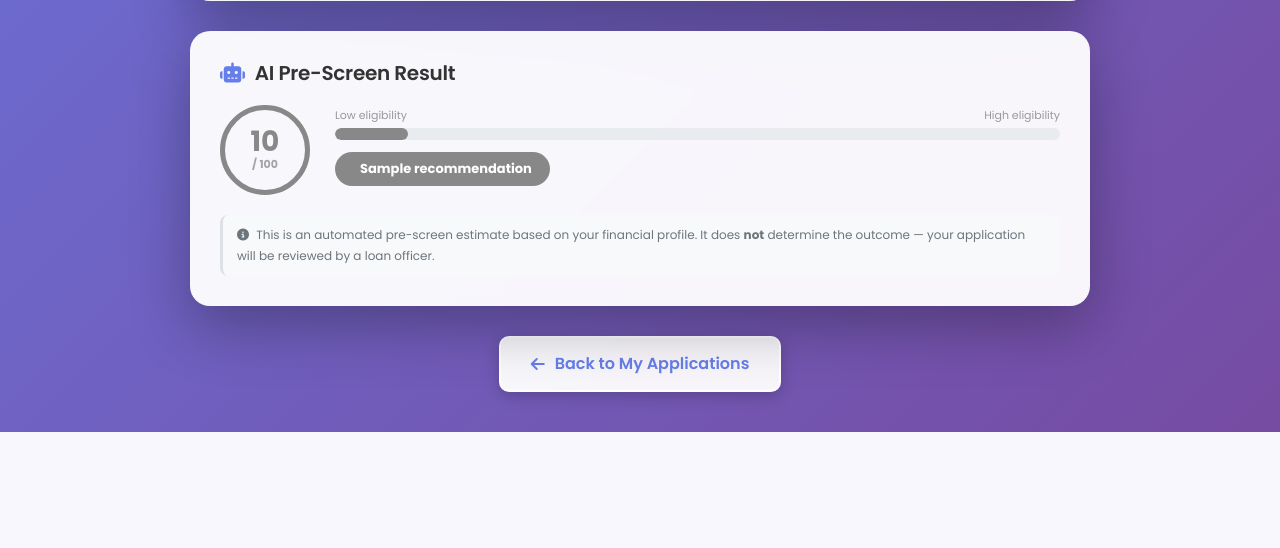
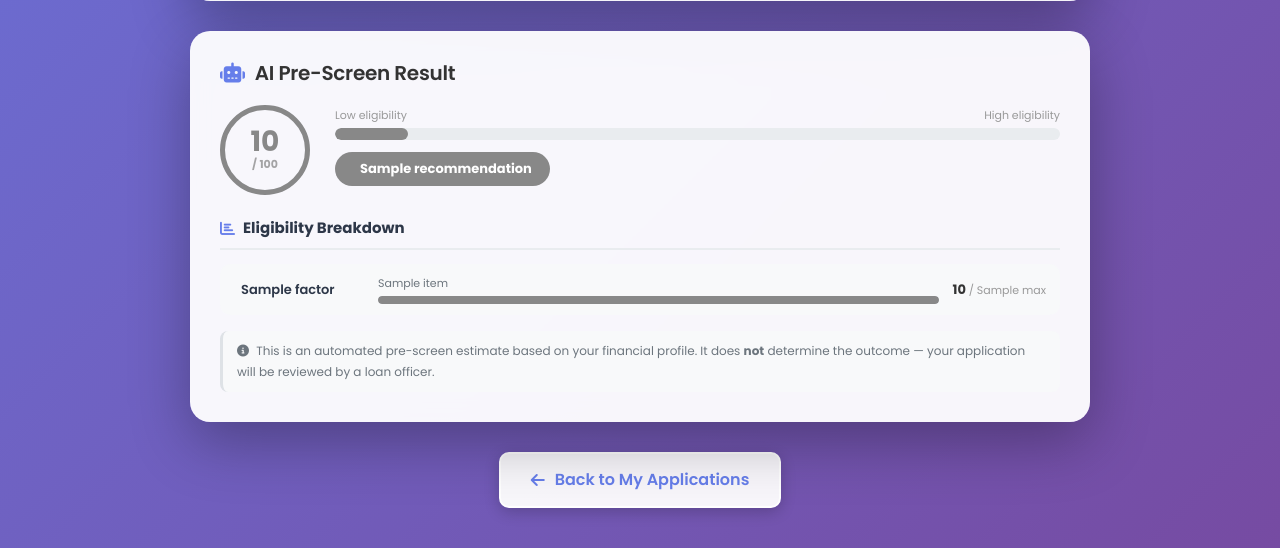
Before and after one commit to unaisaparvin44/LoanMate, a Django app: template templates/loans/application_detail_user.html in a window 1280 px wide. Shown: the part 1131-1679 px from the top of the page. Before the commit the page ends 1563 px from the top, so only its background shows below. Run offline with Django 4.2, Linux system fonts and the light colour scheme; the template is opened without the code that fills it: most values are stand-ins (such as "Sample title", 1, 10 or a date in 2020).

Commit message:
feat(templates): add factor-wise AI pre-screen breakdown to user application detail

```diff
--- a/templates/loans/application_detail_user.html
+++ b/templates/loans/application_detail_user.html
@@ -355,6 +355,77 @@
             border-radius: 8px;
             border-left: 3px solid #dee2e6;
         }
+
+        /* Eligibility Breakdown */
+        .breakdown-title {
+            font-size: 15px;
+            font-weight: 700;
+            color: #2d3748;
+            margin: 22px 0 14px;
+            display: flex;
+            align-items: center;
+            gap: 8px;
+            padding-bottom: 8px;
+            border-bottom: 2px solid #e9ecef;
+        }
+        .breakdown-title i { color: #667eea; }
+
+        .breakdown-row {
+            display: flex;
+            align-items: center;
+            gap: 14px;
+            padding: 11px 14px;
+            background: #f8f9fa;
+            border-radius: 10px;
+            margin-bottom: 9px;
+            transition: background 0.2s;
+        }
+        .breakdown-row:hover { background: #eef0fb; }
+
+        .bd-factor-name {
+            min-width: 130px;
+            font-size: 13px;
+            font-weight: 600;
+            color: #2d3748;
+            display: flex;
+            align-items: center;
+            gap: 7px;
+        }
+        .bd-factor-name i { color: #667eea; font-size: 13px; }
+
+        .bd-center {
+            flex: 1;
+        }
+        .bd-label {
+            font-size: 11px;
+            color: #6c757d;
+            margin-bottom: 5px;
+        }
+        .bd-bar-track {
+            background: #dee2e6;
+            border-radius: 6px;
+            height: 8px;
+            overflow: hidden;
+        }
+        .bd-bar-fill {
+            height: 100%;
+            border-radius: 6px;
+            transition: width 0.9s ease;
+        }
+
+        .bd-points {
+            min-width: 60px;
+            text-align: right;
+            font-size: 13px;
+            font-weight: 700;
+            color: #333;
+            white-space: nowrap;
+        }
+        .bd-points span {
+            font-size: 11px;
+            font-weight: 400;
+            color: #999;
+        }
         /* =============================================
            UI POLISH: Icon Breadcrumb
            ============================================= */
@@ -555,7 +626,34 @@
                 </div>
             </div>
 
-            <p class="ai-note">
+            <!-- Eligibility Breakdown -->
+            {% if ml_prediction.breakdown %}
+            <div class="breakdown-title">
+                <i class="fas fa-chart-bar"></i> Eligibility Breakdown
+            </div>
+            {% for item in ml_prediction.breakdown %}
+            {% with pct=item.points|floatformat:0 %}
+            <div class="breakdown-row">
+                <div class="bd-factor-name">
+                    <i class="{{ item.icon }}"></i>
+                    {{ item.factor }}
+                </div>
+                <div class="bd-center">
+                    <div class="bd-label">{{ item.label }}</div>
+                    <div class="bd-bar-track">
+                        <div class="bd-bar-fill"
+                             style="width: {% widthratio item.points item.max 100 %}%; background: {{ ml_prediction.bar_color }};"></div>
+                    </div>
+                </div>
+                <div class="bd-points">
+                    {{ item.points }} <span>/ {{ item.max }}</span>
+                </div>
+            </div>
+            {% endwith %}
+            {% endfor %}
+            {% endif %}
+
+            <p class="ai-note" style="margin-top: 16px;">
                 <i class="fas fa-info-circle me-1"></i>
                 This is an automated pre-screen estimate based on your financial profile.
                 It does <strong>not</strong> determine the outcome — your application will be reviewed by a loan officer.
```
